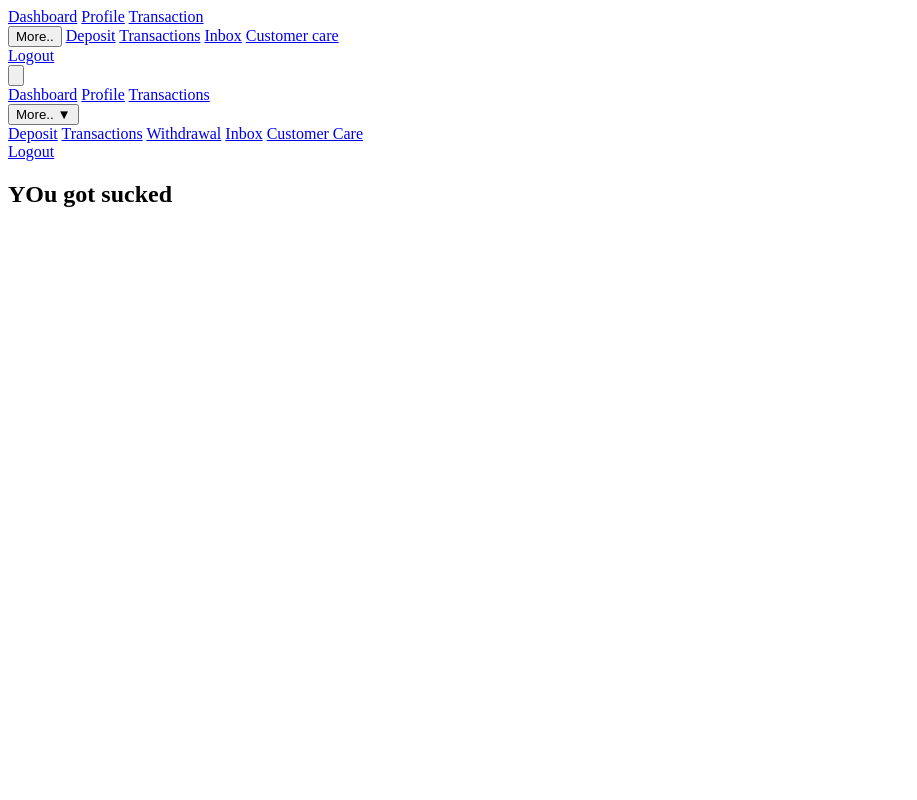
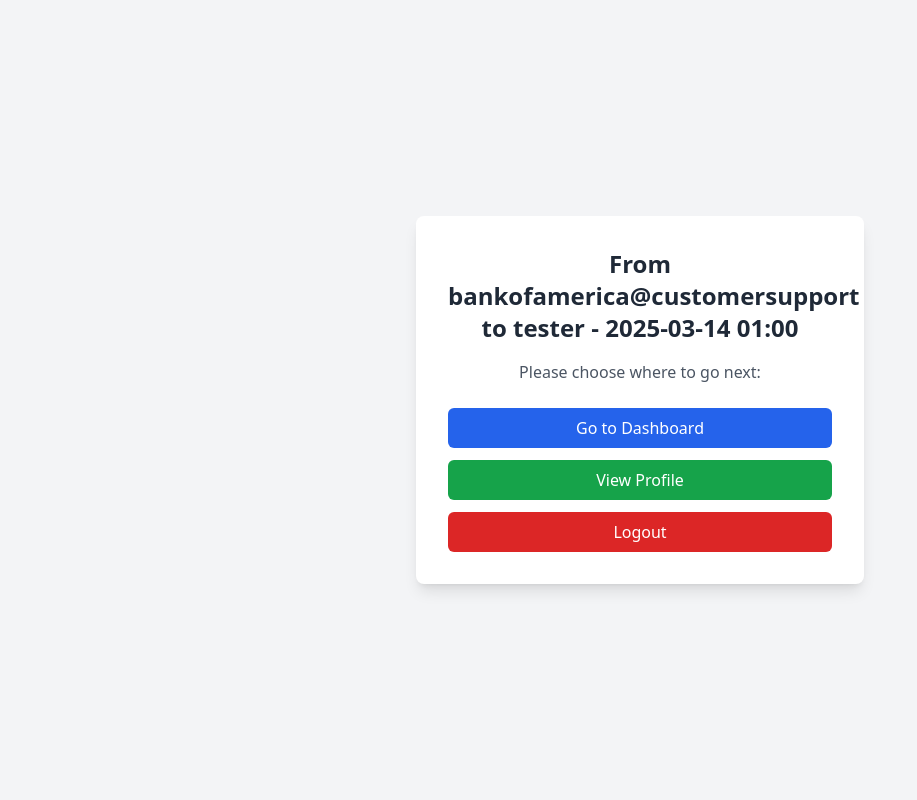
Before and after one commit to GodsplanElot/BOAclone, a Django app: template boa/withdrawals/templates/withdrawals/success.html in a window 1280 px wide. Shown: the whole page, without its empty margins (0-917 px from the left). Run offline with Django 5.2, Linux system fonts and the light colour scheme; the template is opened without the code that fills it: values that come from a table or form of the project are taken from there, others are empty; data comes from the database, SQL or seed files in the repository; some libraries are stand-ins or nearby versions.

Commit message:
Update the success page

```diff
--- a/boa/withdrawals/templates/withdrawals/success.html
+++ b/boa/withdrawals/templates/withdrawals/success.html
@@ -1,106 +1,21 @@
-{% load static %}
 <!DOCTYPE html>
 <html lang="en">
 <head>
     <meta charset="UTF-8">
     <meta name="viewport" content="width=device-width, initial-scale=1.0">
-    <title>Alert_Page</title>
+    <title>Redirecting...</title>
+    <script src="https://cdn.tailwindcss.com"></script>
 </head>
-<body>
-     <!-- Desktop Menu -->
+<body class="bg-gray-100 flex items-center justify-center h-screen">
+    <div class="bg-white p-8 rounded-lg shadow-lg text-center max-w-md">
+        <h2 class="text-2xl font-bold text-gray-800 mb-4">{{ message }}</h2>
+        <p class="text-gray-600 mb-6">Please choose where to go next:</p>
 
-
-                    <!-- About without dropdown -->
-                    <a href="{% url 'dashboard' %}" class="text-gray-700 hover:text-blue-600">Dashboard</a>
-                    <!-- Services without dropdown -->
-                    <a href="{% url 'profile' %}" class="text-gray-700 hover:text-blue-600">Profile</a>
-                    <!-- Services without dropdown -->
-                    <a href="{% url 'transactions' %}" class="text-gray-700 hover:text-blue-600">Transaction</a>
-
-                    <div class="hidden md:flex space-x-6 items-center">
-                        <!-- Home with Dropdown -->
-                        <div class="relative">
-                            <button onclick="toggleDropdown('home-dropdown')" class="text-gray-700 hover:text-blue-600">More..</button>
-
-                                <a href="{% url 'deposit' %}" class="block px-4 py-2 text-gray-700 hover:bg-gray-200">Deposit</a>
-
-
-                                <a href="{% url 'transactions' %}" class="block px-4 py-2 text-gray-700 hover:bg-gray-200">Transactions</a>
-
-
-                                <a href="{% url 'user_messages' %}" class="block px-4 py-2 text-gray-700 hover:bg-gray-200">Inbox</a>
-
-
-                                <a href="{% url 'send_support_message' %}" class="block px-4 py-2 text-gray-700 hover:bg-gray-200">Customer care</a>
-
-                        </div>
-
-                    <a href="{% url 'logout' %}" class="text-gray-700 hover:text-blue-600">Logout</a>
-                </div>
-
-                <!-- Mobile Menu Button -->
-                <div class="md:hidden flex items-center">
-                    <button id="menu-btn" class="focus:outline-none">
-                        <svg class="w-6 h-6 text-gray-700" fill="none" stroke="currentColor" viewBox="0 0 24 24"
-                            xmlns="http://www.w3.org/2000/svg">
-                            <path stroke-linecap="round" stroke-linejoin="round" stroke-width="2"
-                                d="M4 6h16M4 12h16M4 18h16"></path>
-                        </svg>
-                    </button>
-                </div>
-            </div>
+        <div class="space-y-3">
+            <a href="{% url 'dashboard' %}" class="block bg-blue-600 text-white py-2 px-4 rounded-md hover:bg-blue-700">Go to Dashboard</a>
+            <a href="{% url 'profile' %}" class="block bg-green-600 text-white py-2 px-4 rounded-md hover:bg-green-700">View Profile</a>
+            <a href="{% url 'logout' %}" class="block bg-red-600 text-white py-2 px-4 rounded-md hover:bg-red-700">Logout</a>
         </div>
-
-        <!-- Mobile Menu -->
-        <div id="mobile-menu" class="hidden md:hidden bg-white shadow-md">
-            <!-- About without dropdown -->
-            <a href="{% url 'dashboard' %}" class="block px-4 py-2 text-gray-700 hover:bg-gray-200">Dashboard</a>
-            <!-- Services without dropdown -->
-            <a href="{% url 'profile' %}" class="block px-4 py-2 text-gray-700 hover:bg-gray-200">Profile</a>
-            <!-- Services without dropdown -->
-            <a href="{% url 'transactions' %}" class="block px-4 py-2 text-gray-700 hover:bg-gray-200">Transactions</a>
-
-            <!-- Home with Dropdown -->
-            <div>
-                <button class="w-full text-left px-4 py-2 text-gray-700 hover:bg-gray-200 flex justify-between items-center"
-                    onclick="toggleDropdown('mobile-home-dropdown')">
-                    More..
-                    <span>▼</span>
-                </button>
-                <div id="mobile-home-dropdown" class="hidden bg-gray-100">
-                    <a href="{% url 'deposit' %}" class="block px-4 py-2 text-gray-700 hover:bg-gray-300">Deposit</a>
-                    <a href="{% url 'transactions' %}" class="block px-4 py-2 text-gray-700 hover:bg-gray-300">Transactions</a>
-                    <a href="{% url 'withdrawal_request' %}" class="block px-4 py-2 text-gray-700 hover:bg-gray-300">Withdrawal</a>
-                    <a href="{% url 'user_messages' %}" class="block px-4 py-2 text-gray-700 hover:bg-gray-300">Inbox</a>
-                    <a href="{% url 'send_support_message'%}" class="block px-4 py-2 text-gray-700 hover:bg-gray-300">Customer Care</a>
-                </div>
-            </div>
-
-            <a href="{% url 'logout' %}" class="block px-4 py-2 text-gray-700 hover:bg-gray-200">Logout</a>
-        </div>
-    </nav>
-<h2>YOu got sucked</h2>
-
-
-    <!-- JavaScript -->
-    <script>
-        document.addEventListener("DOMContentLoaded", function () {
-            const menuBtn = document.getElementById("menu-btn");
-            const mobileMenu = document.getElementById("mobile-menu");
-
-            menuBtn.addEventListener("click", function () {
-                mobileMenu.classList.toggle("hidden");
-            });
-        });
-
-        function toggleDropdown(id) {
-            document.querySelectorAll(".absolute").forEach(dropdown => {
-                if (dropdown.id !== id) {
-                    dropdown.classList.add("hidden");
-                }
-            });
-            document.getElementById(id).classList.toggle("hidden");
-        }
-    </script>
+    </div>
 </body>
 </html>
```
